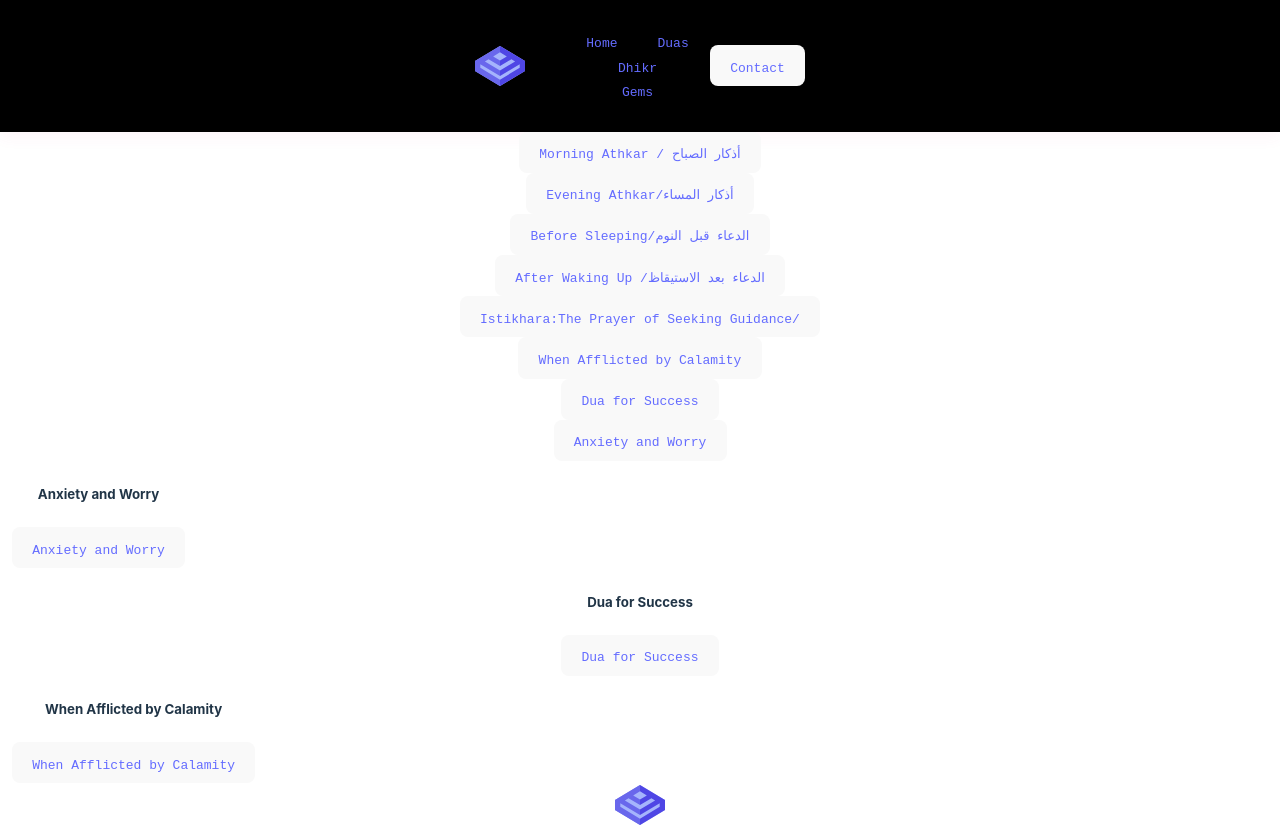
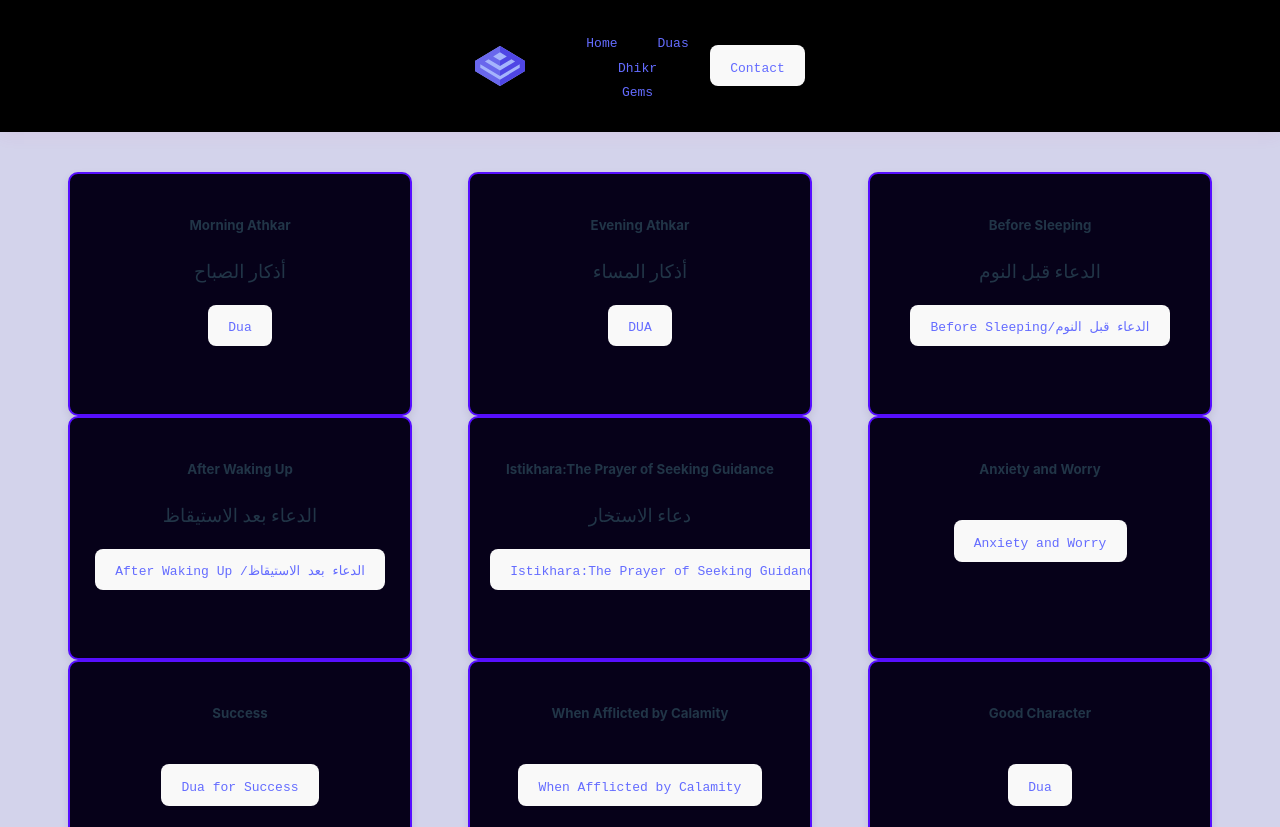
Before and after one commit to Alaabm/Capston_Hidaya_Frontend, a React (Vite) app: page /duas in a window 1280 px wide. Shown: the top 827 px of the page. Built offline with nearby package versions, Linux system fonts and the light colour scheme.

Commit message:
added styling to pages

```diff
--- a/src/App.css
+++ b/src/App.css
@@ -6,5 +6,11 @@
   /* padding: 2rem; */
   /* makes everything centered */
   text-align: center;
+  background-color: rgb(211, 211, 235);
+  /* background-color: rgb(1, 6, 15); */
+  /* background-color: rgb(150, 172, 213); */
+  /* background-color: rgb(102, 112, 132); */
+
+
 
 }
--- a/src/App.jsx
+++ b/src/App.jsx
@@ -8,6 +8,7 @@ import AnxietyDua from './pages/AnxietyDua';
 import AlhamdulilahCounter from './pages/AlhamdulilahCounter';
 import AllahuakbarCounter from './pages/AllahuakbarCounter';
 import CalamityDua from './pages/CalamityDua';
+import CharacterDua from './pages/CharacterDua';
 import Contact from './pages/Contact';
 import Dhikr from "./pages/Dhikr";
 import Duas from "./pages/Duas";
@@ -36,6 +37,7 @@ function App() {
           <Route path="/alhamdulilahCounter" element={<AlhamdulilahCounter/>}/>
           <Route path="/allahuakbarCounter" element={<AllahuakbarCounter/>}/>
           <Route path="/calamityDua" element={<CalamityDua/>}/>
+          <Route path="/characterDua" element={<CharacterDua/>}/>
           <Route path="/contact" element={<Contact/>}/>
           <Route path="/dhikr" element={<Dhikr/>}/>
           <Route path="/duas" element={<Duas/>}/>
--- a/src/components/Footer.jsx
+++ b/src/components/Footer.jsx
@@ -1,11 +1,11 @@
 import React from 'react'
-// import "../styles/NavBar.css";
+import "../styles/Footer.css";
 
 
 const Footer = () => {
   return (
     <>
-    <footer>
+    <footer className="footer">
     <a id="logo" href="/">
             <svg
                 id="logo-39"
--- a/src/pages/CalamityDua.jsx
+++ b/src/pages/CalamityDua.jsx
@@ -4,7 +4,7 @@ import InfoCollapse from "../components/InfoCollapse";
 const CalamityDua = () => {
   return (
     <>
-        <h1>Dua Before Bed</h1>
+        <h1>When Afflicted by Calamity</h1>
         <div className="sleep-dua">
         <p style={{ fontSize: "17pt" }}>
         إِنَّا لِلهِ وَإِنَّا إِلَيْهِ رَاجِعُونَ ، اللَّهُمَّ أْجُرْنِي فِي مُصِيبَتِي ، وَاخْلُفْ لِي خَيْرًا مِنْهَا
--- /dev/null
+++ b/src/pages/CharacterDua.jsx
@@ -0,0 +1,28 @@
+import React from 'react'
+import InfoCollapse from '../components/InfoCollapse'
+
+const CharacterDua = () => {
+  return (
+    <>
+
+<h1>Good Character</h1>
+        <div className="card-dua">
+            <div className="card-content-dua">
+                <div className="good-dua">
+                    <p style={{fontSize:"17pt", textAlign:"center", paddingBottom:"20px"}} >
+                    اللهم كما أحسنت خلقي فحسن خلقي
+                    </p>
+            <InfoCollapse buttonText="Transliteration">
+                <p>Allahumma kama ahsanta khulqi fahassin kholoqi.</p>
+            </InfoCollapse >
+            <InfoCollapse buttonText="Translation">
+                <p>O Allah! You have made my creation perfect, so make my moral characteristics also be the best</p>
+            </InfoCollapse>
+                </div>
+            </div>
+          </div>
+    </>
+  )
+}
+
+export default CharacterDua;
--- a/src/pages/Dhikr.jsx
+++ b/src/pages/Dhikr.jsx
@@ -2,6 +2,8 @@ import React from "react";
 import Counter from "../components/Counter";
 import ButtonLink from "../components/ButtonLink";
 import "../styles/Dhikr.css";
+// import "../styles/Dua.css";
+
 
 
 const Dhikr = () => {
--- a/src/pages/Duas.jsx
+++ b/src/pages/Duas.jsx
@@ -7,7 +7,7 @@ const Duas = () => {
   return (
     <>
     <div className="dua-container">
-        <div>
+        {/* <div>
           <ButtonLink
             route="./morningAthkar"
             buttonLinkText="Morning Athkar / أذكار الصباح"
@@ -54,14 +54,70 @@ const Duas = () => {
             route="./anxietyDua"
             buttonLinkText="Anxiety and Worry"
           ></ButtonLink>
+        </div> */}
+
+
+    <div className="container">
+
+          <div className="card">
+            <div className="card-content">
+              <h5 style={{className:"card-title"}}>Morning Athkar</h5>
+              <h3>أذكار الصباح</h3>
+                <ButtonLink
+                  route="./morningAthkar"
+                  buttonLinkText="Dua"
+                ></ButtonLink>
+            </div>
           </div>
 
-
-    <div className="card-row">
+          <div className="card">
+            <div className="card-content">
+              <h5 style={{className:"card-title"}}>Evening Athkar</h5>
+              <h3> أذكار المساء</h3>
+              <ButtonLink
+                route="./eveningAthkar"
+                buttonLinkText="DUA"
+              ></ButtonLink>
+            </div>
+          </div>
 
           <div className="card">
-            <div className="card-body">
+            <div className="card-content">
+              <h5 style={{className:"card-title"}}>Before Sleeping</h5>
+              <h3> الدعاء قبل النوم</h3>
+                <ButtonLink
+                  route="./sleepDua"
+                  buttonLinkText="Before Sleeping/الدعاء قبل النوم"
+                ></ButtonLink>
+            </div>
+          </div>
+
+          <div className="card">
+            <div className="card-content">
+              <h5 style={{className:"card-title"}}>After Waking Up</h5>
+              <h3>الدعاء بعد الاستيقاظ</h3>
+              <ButtonLink
+                route="./wakeDua"
+                buttonLinkText="After Waking Up /الدعاء بعد الاستيقاظ"
+              ></ButtonLink>
+            </div>
+          </div>
+
+          <div className="card">
+            <div className="card-content">
+              <h5 style={{className:"card-title"}}>Istikhara:The Prayer of Seeking Guidance</h5>
+              <h3>دعاء الاستخار</h3>
+              <ButtonLink
+                route="./istikharaDua"
+                buttonLinkText="Istikhara:The Prayer of Seeking Guidance/"
+              ></ButtonLink>
+            </div>
+          </div>
+
+          <div className="card">
+            <div className="card-content">
               <h5 style={{className:"card-title"}}>Anxiety and Worry</h5>
+                <h3></h3>
                 <ButtonLink
                   route="./anxietyDua"
                   buttonLinkText="Anxiety and Worry"
@@ -69,9 +125,10 @@ const Duas = () => {
             </div>
           </div>
 
-          <div className="row">
-            <div className="card-body">
-              <h5 style={{className:"card-title"}}>Dua for Success</h5>
+          <div className="card">
+            <div className="card-content">
+              <h5 style={{className:"card-title"}}>Success</h5>
+                <h3></h3>
               <ButtonLink
                 route="./successDua"
                 buttonLinkText="Dua for Success"
@@ -80,19 +137,28 @@ const Duas = () => {
           </div>
 
           <div className="card">
-            <div className="column">
-
-                  <div className="card-body">
+            <div className="card-content">
               <h5 style={{className:"card-title"}}>When Afflicted by Calamity</h5>
+                <h3></h3>
                 <ButtonLink
                     route="./calamityDua"
                     buttonLinkText="When Afflicted by Calamity"
                 ></ButtonLink>
             </div>
-
           </div>
 
+          <div className="card">
+            <div className="card-content">
+              <h5 style={{className:"card-title"}}>Good Character</h5>
+                <h3></h3>
+                <ButtonLink
+                    route="./characterDua"
+                    buttonLinkText="Dua"
+                ></ButtonLink>
             </div>
+          </div>
+
+
 
 
       </div>
--- a/src/styles/Dua.css
+++ b/src/styles/Dua.css
@@ -1,17 +1,63 @@
-.dua-container{
+.container{
     /* display: flex; */
     /* flex-direction:row; */
     /* flex-direction: column-reverse; */
+    display: flex;
+    flex-wrap: wrap;
+    justify-content: space-around;
+    padding: 40px;
 }
 
 .card{
-        display: table;
-        flex-direction:row;
-        border: 2px solid white;
+    display: table;
+    flex-direction:row;
+    border: 2px solid rgb(87, 15, 255);
+    background-color: #060119;
+    border-radius: 10px;
+    box-shadow: 0 4px 8px rgba(0, 0, 0, 0.1);
+    overflow: hidden;
 }
 
-.card-body{
+.card-content{
     /* float:left; */
     /* width: 25%; */
-  padding: 0 10px;
+    /* padding: 50px; */
+    height: 200px;
+    width: 300px;
+    overflow: hidden;
+    padding: 20px;
+
 }
+
+.card-content, h5, h3{
+    margin-top: 10;
+    overflow: hidden;
+  /* padding-bottom: 90px; */
+    text-overflow: ellipsis;
+    white-space: nowrap;
+}
+
+
+.card-row{
+    /* display:flex; */
+    /* flex-direction:flex; */
+    /* float: center; */
+    /* justify-content: flex */
+    padding: 20px;
+}
+
+.card-dua{
+    /* display: table; */
+    /* table-layout: fixed; */
+    /* flex-direction:row; */
+    border: 2px solid rgb(87, 15, 255);
+    background-color: #060119;
+    border-radius: 10px;
+    box-shadow: 0 4px 8px rgba(0, 0, 0, 0.1);
+    /* overflow: hidden; */
+}
+
+.card-dua{
+    text-align: center;
+    padding-bottom:10px;
+}
--- /dev/null
+++ b/src/styles/Footer.css
@@ -0,0 +1,5 @@
+.footer{
+    background-color: rgb(0, 0, 0);
+    padding-top: 100px;
+    padding-bottom: 100px;
+}
```
Lines whose indentation alone changed are shown as unchanged.
